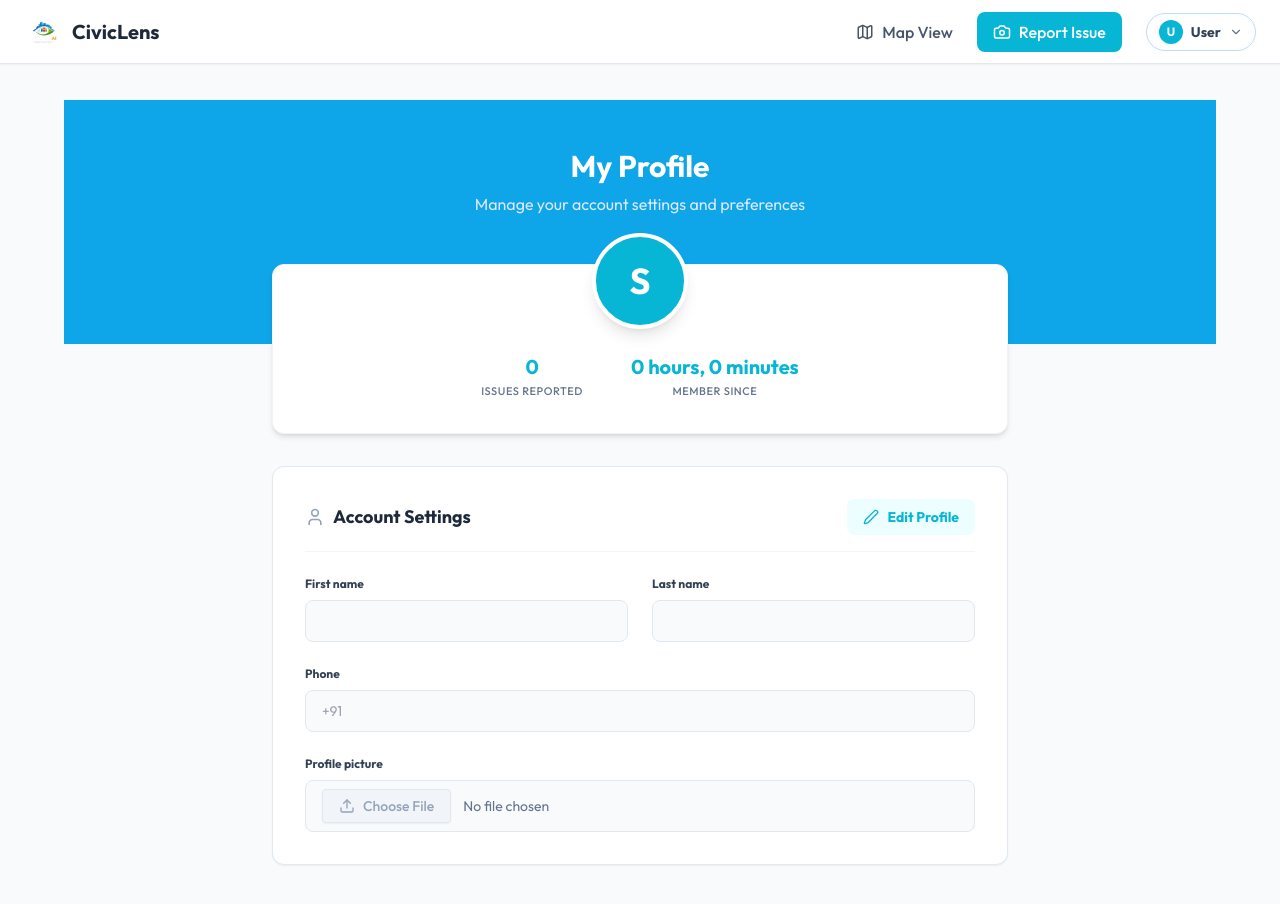
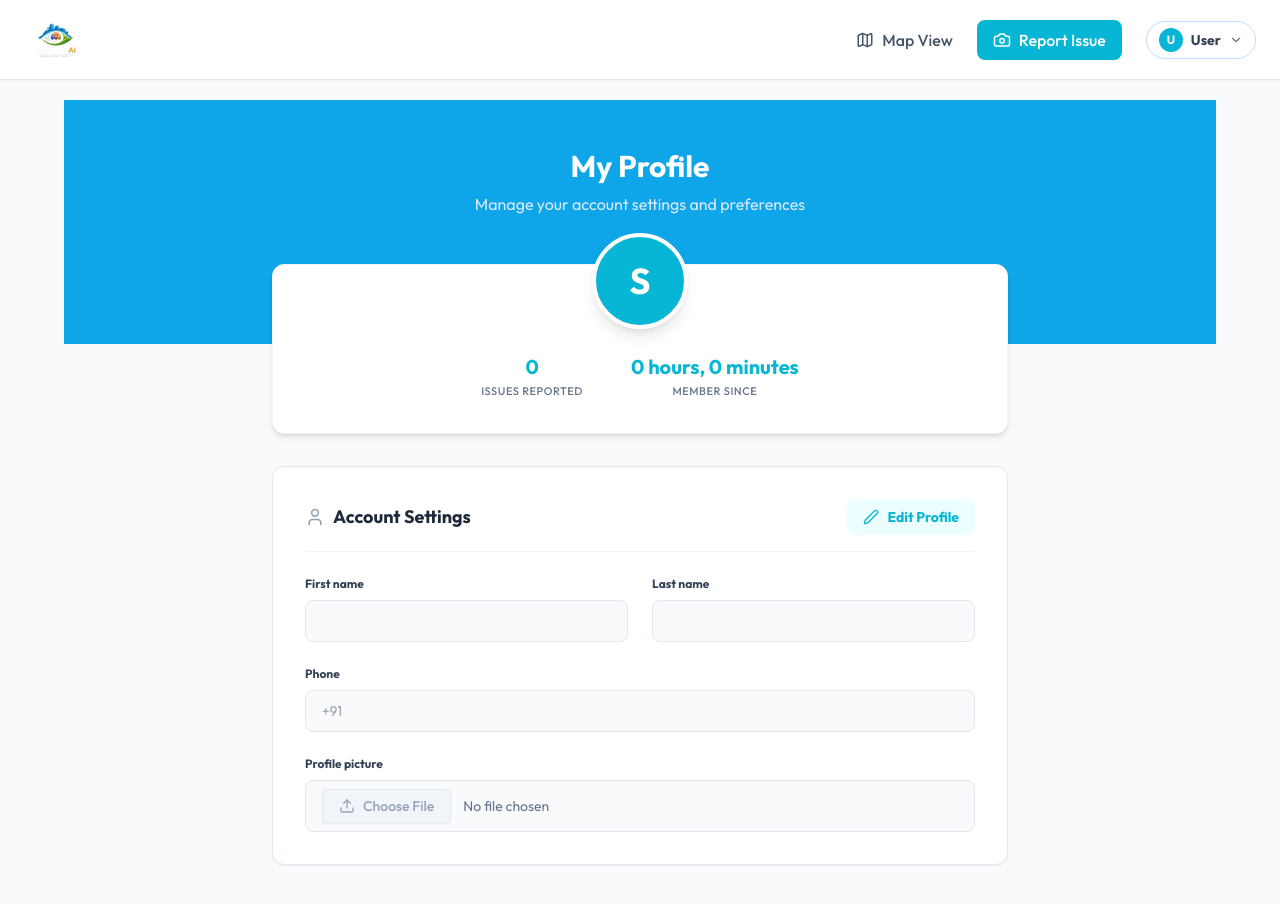
Before and after one commit to Suhasegowda/pothole-frontend, a React (Vite) app: page /profile in a window 1280 px wide. Shown: the top 904 px of the page. Built offline with nearby package versions, Linux system fonts and the light colour scheme.

Commit message:
Increased Navbar height and Logo size, and removed redundant CivicLens text from header

```diff
--- a/src/components/Navbar.jsx
+++ b/src/components/Navbar.jsx
@@ -11,16 +11,15 @@ function Navbar() {
   };
 
   return (
-    <nav className="fixed top-0 left-0 right-0 h-16 bg-white border-b border-slate-200 z-50 flex items-center px-6 shadow-sm">
+    <nav className="fixed top-0 left-0 right-0 h-20 bg-white border-b border-slate-200 z-50 flex items-center px-6 shadow-sm">
       <div className="w-full max-w-7xl mx-auto flex justify-between items-center">
         <Link to="/" className="flex items-center gap-2">
           <img
             src="/logo_transparent.png"
             alt="CivicLens AI Logo"
-            className="h-10 object-contain"
+            className="h-16 w-auto object-contain"
             onError={(e) => { e.target.style.display = 'none'; }}
           />
-          <span className="font-bold text-xl text-slate-800">CivicLens</span>
         </Link>
         <div className="flex items-center gap-2">
           <Link to="/map" className={`flex items-center gap-2 px-4 py-2 rounded-lg font-medium transition ${isActive('/map')}`}>
--- a/src/pages/Landing.jsx
+++ b/src/pages/Landing.jsx
@@ -29,10 +29,9 @@ function Landing() {
       {/* Navbar */}
       <nav className="fixed w-full bg-white/90 backdrop-blur-md border-b border-gray-100 z-50">
         <div className="max-w-7xl mx-auto px-4 sm:px-6 lg:px-8">
-          <div className="flex justify-between items-center h-16">
+          <div className="flex justify-between items-center h-20">
             <div className="flex items-center gap-2">
-              <img src="/logo_transparent.png" alt="CivicLens" className="h-10 object-contain" onError={(e) => e.target.style.display='none'} />
-              <span className="font-bold text-xl text-slate-800">CivicLens</span>
+              <img src="/logo_transparent.png" alt="CivicLens" className="h-16 w-auto object-contain" onError={(e) => e.target.style.display='none'} />
             </div>
             <div className="hidden md:flex space-x-6 items-center text-sm font-medium">
               <Link to="/map" className="text-gray-600 hover:text-cyan-500 flex items-center gap-1">
@@ -277,8 +276,7 @@ function Landing() {
         <div className="max-w-6xl mx-auto px-4 sm:px-6 lg:px-8 grid md:grid-cols-4 gap-8">
           <div className="md:col-span-2">
             <div className="flex items-center gap-2 mb-4">
-              <img src="/logo_transparent.png" alt="CivicLens" className="h-10 object-contain" onError={(e) => e.target.style.display='none'} />
-              <span className="font-bold text-xl text-gray-800">CivicLens</span>
+              <img src="/logo_transparent.png" alt="CivicLens" className="h-16 w-auto object-contain" onError={(e) => e.target.style.display='none'} />
             </div>
             <p className="text-xs text-gray-500 max-w-xs leading-relaxed">
               Empowering Indian communities to create positive change through transparent CivicLens reporting and collaborative problem-solving.
```
